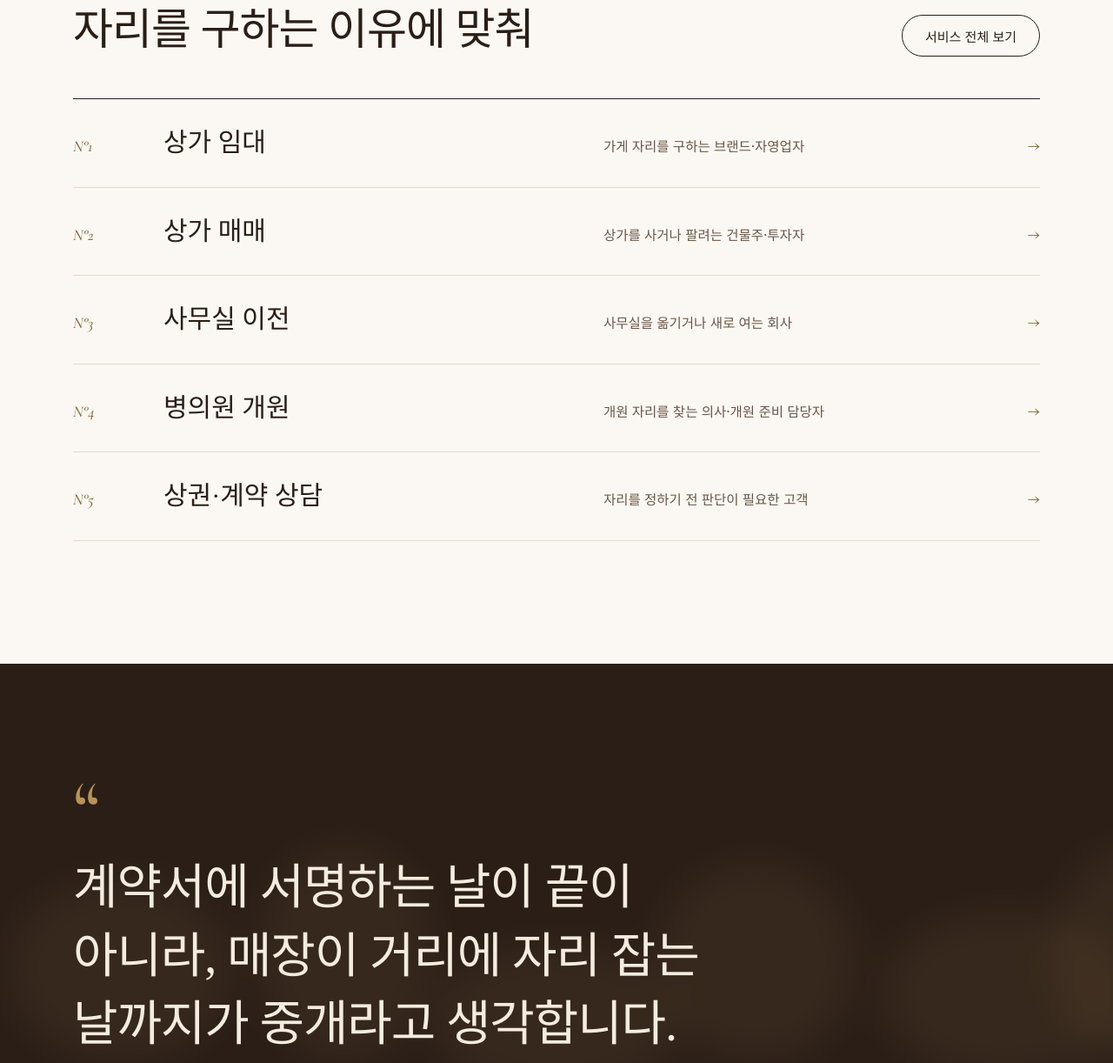
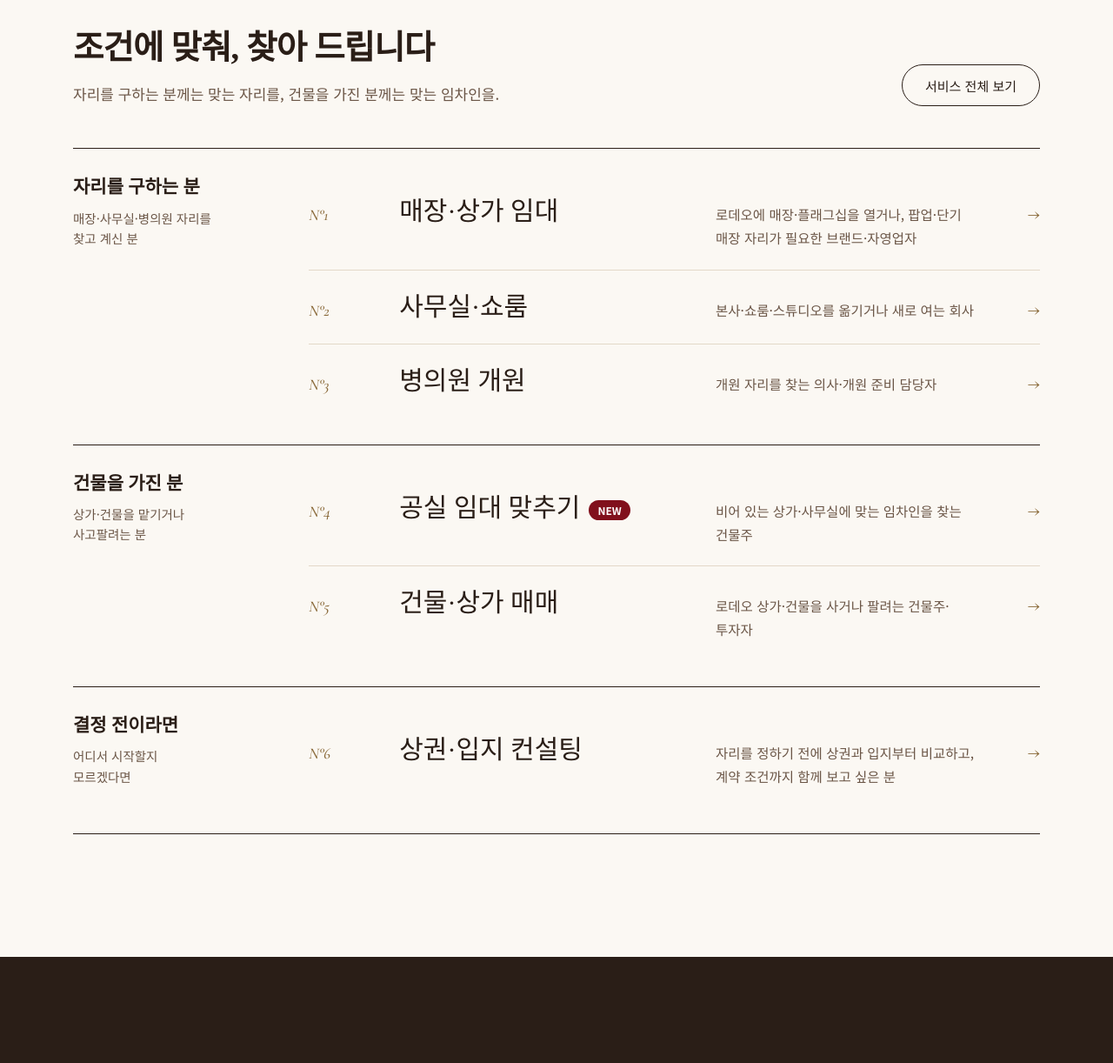
Before and after one commit to apgujeongrodeo/rodeo-website, a plain HTML site: page index.html in a window 1280 px wide. Shown: the part 1435-2657 px from the top of the page at 87% size. Drawn offline with nearby package versions, Linux system fonts and the light colour scheme; a web font is replaced by a local one.

Commit message:
Regroup services (seek/own/decide), add 공실 임대 맞추기, rename to 상권·입지 컨설팅, owner link in hero
Co-Authored-By: Claude Opus 5.5 <noreply@anthropic.com>
Claude-Session: https://claude.ai/code/session_01C59cuGcJuYYgobMHjeWYM7

```diff
--- a/assets/site.css
+++ b/assets/site.css
@@ -358,6 +358,18 @@ nav.main{gap:24px}nav.main a{white-space:nowrap;font-size:14.5px}.hd-r{gap:8px}.
 .hero .place b{font:600 13px/1 var(--sans);letter-spacing:.14em;color:#FCF9F4;background:#2A1E17;padding:7px 13px;border-radius:999px}
 .hero h1{font:700 clamp(28px,3.6vw,54px)/1.38 "Gowun Batang",var(--serif)!important;letter-spacing:-.02em}
 .hero h1 .l:nth-child(3)>span{font-weight:700}
+.svh{font:700 clamp(26px,3vw,42px)/1.3 "Gowun Batang",var(--serif)!important;margin:0}
+.svc-head .lead{margin:12px 0 0}
+.sgrp{display:grid;grid-template-columns:220px minmax(0,1fr);gap:clamp(20px,4vw,56px);padding:30px 0;border-top:1px solid var(--ink)}
+.sgrp:last-child{border-bottom:1px solid var(--ink)}
+.sgrp .gh{margin:0;font:700 21px/1.4 "Gowun Batang",var(--serif)}
+.sgrp .gh small{display:block;font:400 14.5px/1.6 var(--sans);color:var(--soft);margin-top:8px}
+.sgrp .svc{border-top:0}.sgrp .svc li:last-child{border-bottom:0}.sgrp .svc a{padding:22px 0}
+.svc h3 .new{display:inline-block;margin-left:10px;font:600 12px var(--sans);color:#fff;background:#81101C;border-radius:999px;padding:3px 10px;vertical-align:middle}
+.svgh{margin:56px 0 8px;padding-top:28px;border-top:1px solid var(--ink);font:700 24px/1.4 "Gowun Batang",var(--serif)}
+.svgh:first-child{margin-top:0}.svgh small{display:block;font:400 15px var(--sans);color:var(--soft);margin-top:6px}
+.ownerln{margin:14px 0 0;font-size:15px}.ownerln a{color:var(--ink);border-bottom:1px solid var(--gold);padding-bottom:2px}.ownerln a:hover{color:#81101C;border-color:#81101C}
+@media(max-width:760px){.sgrp{grid-template-columns:1fr;gap:4px}}
 .hero>.marq{margin-top:clamp(48px,6vw,80px)}
 .streetph{display:block;position:relative;margin-top:clamp(40px,6vw,72px);height:clamp(260px,42vw,560px);background:var(--bg) center 40%/cover no-repeat;color:#fff;text-decoration:none}
 .streetph::after{content:"";position:absolute;inset:0;background:linear-gradient(180deg,rgba(0,0,0,0) 45%,rgba(20,14,10,.55))}
--- a/assets/site.js
+++ b/assets/site.js
@@ -23,6 +23,8 @@ const clean = html => {
 const load = name => fetch(`content/${name}.json`, {cache: 'no-cache'}).then(r => { if (!r.ok) throw new Error(name); return r.json(); });
 const fail = msg => { const m = $('main'); if (m) m.insertAdjacentHTML('afterbegin', `<p class="loadfail" role="alert">${esc(msg)}</p>`); };
 const FIELD_ETC = {key: 'etc', name: '기타'};
+const SGROUPS = [{k: 'seek', t: '자리를 구하는 분', s: '매장·사무실·병의원 자리를\n찾고 계신 분'}, {k: 'own', t: '건물을 가진 분', s: '상가·건물을 맡기거나\n사고팔려는 분'}, {k: 'decide', t: '결정 전이라면', s: '어디서 시작할지\n모르겠다면'}];
+const sgroup = items => SGROUPS.map(g => ({...g, items: items.filter(x => (x.group || 'seek') === g.k)})).filter(g => g.items.length);
 const TYPE = {shop: '상가', office: '사무실', food: '음식점·카페', clinic: '병의원'};
 
 /* ---------- 공통: 헤더·메뉴·사이트 정보 ---------- */
@@ -68,7 +70,8 @@ R.home = async () => {
   $('#facts').innerHTML = (h.facts || []).map(f => `<div><b>${esc(f.value)}</b><span>${esc(f.label)}</span></div>`).join('');
   $('#mosaic').innerHTML = img(h.host_image, h.host_image_alt, 'img m1') + img(h.office_image, h.office_image_alt, 'img m2');
   $('#belief').textContent = h.belief || '';
-  $('#homeSvc').innerHTML = (sv.items || []).map((s, i) => `<li><a href="services.html#${esc(s.key)}"><span class="no">N°${i+1}</span><h3>${esc(s.name)}</h3><p>${esc(s.who)}</p><span class="ar" aria-hidden="true">→</span></a></li>`).join('');
+  if (h.svc_title) $('#svcTitle').textContent = h.svc_title; $('#svcLead').textContent = h.svc_lead || '';
+  { let n = 0; $('#homeSvc').innerHTML = sgroup(sv.items || []).map(g => `<div class="sgrp"><p class="gh">${esc(g.t)}<small>${br(g.s)}</small></p><ul class="svc">${g.items.map(s => `<li><a href="services.html#${esc(s.key)}"><span class="no">N°${++n}</span><h3>${esc(s.name)}${s.key === 'vacancy' ? '<span class="new">NEW</span>' : ''}</h3><p>${esc(s.who)}</p><span class="ar" aria-hidden="true">→</span></a></li>`).join('')}</ul></div>`).join(''); }
   const cases = (pj.items || []).filter(p => p.published);
   $('#homeCases').innerHTML = cases.length ? cases.slice(0, 3).map(caseCard).join('') : '';
   $('#homeCasesSec').hidden = !cases.length;
@@ -155,13 +158,14 @@ R.services = async () => {
   $('#pTitle').innerHTML = br(s.title); $('#pLead').textContent = s.lead || '';
   const items = s.items || [];
   $('#jump').innerHTML = items.map(x => `<a href="#${esc(x.key)}">${esc(x.name)}</a>`).join('');
-  $('#svcList').innerHTML = items.map((x, i) => `<article class="svcd" id="${esc(x.key)}">
+  let n = 0;
+  $('#svcList').innerHTML = sgroup(items).map(g => `<h2 class="svgh">${esc(g.t)}<small>${esc(g.s.replace(/\n/g, ' '))}</small></h2>` + g.items.map(x => { const i = n++; return `<article class="svcd" id="${esc(x.key)}">
     <div class="svcd-h"><span class="no">N°${i+1}</span><h2>${esc(x.name)}</h2></div>
     ${x.image ? `<div class="svcimg">${img(x.image, x.name, 'img')}</div>` : ''}
     <dl><div><dt>누가 이용하나요</dt><dd>${esc(x.who)}</dd></div>
     <div><dt>어떤 조건을 확인하나요</dt><dd><ul>${(x.checks || []).map(c => `<li>${esc(c)}</li>`).join('')}</ul></dd></div>
     <div><dt>상담할 때 알려주세요</dt><dd>${esc(x.tell)}</dd></div></dl>
-    <a class="btn cta" href="contact.html#${esc(x.key)}">${esc(x.name)} 문의하기</a></article>`).join('');
+    <a class="btn cta" href="contact.html#${esc(x.key)}">${esc(x.name)} 문의하기</a></article>`; }).join('')).join('');
   scrollToHash();
 };
 
--- a/content/home.json
+++ b/content/home.json
@@ -22,5 +22,7 @@
       "label": "같은 자리에서"
     }
   ],
-  "belief": "계약서에 서명하는 날이 끝이 아니라, 매장이 거리에 자리 잡는 날까지가 중개라고 생각합니다."
+  "belief": "계약서에 서명하는 날이 끝이 아니라, 매장이 거리에 자리 잡는 날까지가 중개라고 생각합니다.",
+  "svc_title": "조건에 맞춰, 찾아 드립니다",
+  "svc_lead": "자리를 구하는 분께는 맞는 자리를, 건물을 가진 분께는 맞는 임차인을."
 }
--- a/content/services.json
+++ b/content/services.json
@@ -1,37 +1,26 @@
 {
-  "title": "자리를 구하는 이유에 맞춰\n다섯 가지로 나눴습니다",
-  "lead": "서비스마다 누가 이용하고 무엇을 확인하는지 정리했습니다. 문의 버튼을 누르면 해당 분야가 선택된 채로 문의 페이지가 열립니다.",
+  "title": "조건에 맞춰,\n찾아 드립니다",
+  "lead": "자리를 구하는 분께는 맞는 자리를, 건물을 가진 분께는 맞는 임차인을 찾아 드립니다. 문의 버튼을 누르면 해당 분야가 선택된 채로 문의 페이지가 열립니다.",
   "items": [
     {
       "key": "lease",
-      "name": "상가 임대",
-      "who": "가게 자리를 구하는 브랜드·자영업자",
+      "name": "매장·상가 임대",
+      "who": "로데오에 매장·플래그십을 열거나, 팝업·단기 매장 자리가 필요한 브랜드·자영업자",
       "checks": [
         "희망 업종과 그 업종이 들어갈 수 있는 건물인지",
         "층수, 전용면적, 전면 길이",
         "보증금·월 임대료·관리비와 권리금 여부",
-        "간판 설치 위치와 공사 가능 기간"
+        "간판 설치 위치와 공사 가능 기간",
+        "팝업·단기 임대는 가능한 기간과 원상복구 범위"
       ],
-      "tell": "업종, 희망 면적, 예산 범위, 오픈 희망 시기",
-      "image": ""
-    },
-    {
-      "key": "sale",
-      "name": "상가 매매",
-      "who": "상가를 사거나 팔려는 건물주·투자자",
-      "checks": [
-        "현재 임차인과 임대차 계약 내용",
-        "건물 상태와 수선 이력",
-        "등기부상 권리관계",
-        "매매 후 운영 계획에 맞는 용도인지"
-      ],
-      "tell": "매수·매도 여부, 희망 지역과 가격대, 보유 중인 건물 정보",
-      "image": ""
+      "tell": "업종, 희망 면적, 예산 범위, 오픈 희망 시기 (팝업이면 운영 기간)",
+      "image": "",
+      "group": "seek"
     },
     {
       "key": "office",
-      "name": "사무실 이전",
-      "who": "사무실을 옮기거나 새로 여는 회사",
+      "name": "사무실·쇼룸",
+      "who": "본사·쇼룸·스튜디오를 옮기거나 새로 여는 회사",
       "checks": [
         "인원에 맞는 면적과 공간 구조",
         "엘리베이터·주차·출입 시간",
@@ -39,7 +28,8 @@
         "계약 시작일과 기존 사무실 만기일"
       ],
       "tell": "인원, 희망 면적, 이전 희망 시기, 현재 사무실 계약 만기",
-      "image": ""
+      "image": "",
+      "group": "seek"
     },
     {
       "key": "clinic",
@@ -52,20 +42,50 @@
         "의료기관 개설 요건 (관할 보건소 확인 필요)"
       ],
       "tell": "진료과, 희망 면적, 예산, 개원 희망 시기",
+      "image": "",
+      "group": "seek"
+    },
+    {
+      "key": "vacancy",
+      "group": "own",
+      "name": "공실 임대 맞추기",
+      "who": "비어 있는 상가·사무실에 맞는 임차인을 찾는 건물주",
+      "checks": [
+        "건물 용도와 들어올 수 있는 업종",
+        "주변 시세에 맞는 보증금·월 임대료·관리비",
+        "광고에 필요한 건축물대장 정보와 현장 사진",
+        "들어올 임차인의 업종과 운영 계획"
+      ],
+      "tell": "건물 주소, 층·면적, 희망 임대 조건, 입주 가능 시기. 단독으로 맡기시면 홈페이지 단독 매물로 소개합니다.",
       "image": ""
     },
     {
+      "key": "sale",
+      "name": "건물·상가 매매",
+      "who": "로데오 상가·건물을 사거나 팔려는 건물주·투자자",
+      "checks": [
+        "현재 임차인과 임대차 계약 내용",
+        "건물 상태와 수선 이력",
+        "등기부상 권리관계",
+        "매매 후 운영 계획에 맞는 용도인지"
+      ],
+      "tell": "매수·매도 여부, 희망 지역과 가격대, 보유 중인 건물 정보",
+      "image": "",
+      "group": "own"
+    },
+    {
       "key": "consult",
-      "name": "상권·계약 상담",
-      "who": "자리를 정하기 전 판단이 필요한 고객",
+      "name": "상권·입지 컨설팅",
+      "who": "자리를 정하기 전에 상권과 입지부터 비교하고, 계약 조건까지 함께 보고 싶은 분",
       "checks": [
         "후보지의 전면 노출과 유동 동선",
+        "업종에 맞는 거리·골목",
         "같은 상가라도 달라지는 계약 조건",
-        "재계약·임대료 조정 시 확인할 점",
-        "입점 후 설비 문제 발생 시 연락 체계"
+        "재계약·임대료 조정 때 확인할 점"
       ],
-      "tell": "검토 중인 주소나 후보지, 궁금한 계약 조항",
-      "image": ""
+      "tell": "검토 중인 주소나 후보지, 궁금한 점. 15분 무료 사전 상담으로 시작합니다.",
+      "image": "",
+      "group": "decide"
     }
   ]
 }
--- a/index.html
+++ b/index.html
@@ -22,7 +22,7 @@
  <div class="wrap">
   <p class="place" id="hEyebrow"></p>
   <h1 id="hTitle"></h1>
-  <div class="hero-row"><p class="lead" id="hLead"></p>
+  <div class="hero-row"><div><p class="lead" id="hLead"></p><p class="ownerln"><a href="contact.html#vacancy">건물주이신가요? 비어 있는 상가·사무실, 맞는 임차인을 찾아 드립니다</a></p></div>
    <div class="acts"><a class="btn cta" href="contact.html">상담 문의하기</a><a class="btn kakao" data-kakao href="https://open.kakao.com/o/se3nXtYi" target="_blank" rel="noopener"><svg class="ki" viewBox="0 0 24 24" aria-hidden="true"><path d="M12 3C6.5 3 2 6.6 2 11c0 2.8 1.8 5.3 4.6 6.7L5.7 21.2c-.1.3.3.6.6.4l4.1-2.7c.5.1 1 .1 1.6.1 5.5 0 10-3.6 10-8S17.5 3 12 3z" fill="currentColor"/></svg><span>카카오톡 상담</span></a><a class="btn" href="services.html">중개 서비스 보기</a></div></div>
  </div>
  <div class="marq" aria-hidden="true"><div class="tr" id="marq"></div></div>
@@ -34,13 +34,13 @@
  <div><div class="mosaic" id="mosaic"></div></div>
 </div></section>
 <section class="sec" style="padding-top:0"><div class="wrap">
- <div class="svc-head"><h2>자리를 구하는 이유에 맞춰</h2><a class="btn" href="services.html">서비스 전체 보기</a></div>
- <ul class="svc" id="homeSvc"></ul>
+ <div class="svc-head"><div><h2 class="svh" id="svcTitle">조건에 맞춰, 찾아 드립니다</h2><p class="lead" id="svcLead"></p></div><a class="btn" href="services.html">서비스 전체 보기</a></div>
+ <div id="homeSvc"></div>
 </div></section>
 <section class="sec belief"><div class="leaves" aria-hidden="true"></div><div class="wrap">
  <p class="q" id="belief"></p>
  <p class="sign"><b data-site="broker">김태욱</b>공인중개사</p>
- <div class="acts"><a class="btn light" href="consulting.html">상권·계약 컨설팅 보기</a></div>
+ <div class="acts"><a class="btn light" href="consulting.html">상권·입지 컨설팅 보기</a></div>
 </div></section>
 <section class="sec" id="homeListSec" hidden><div class="wrap">
  <div class="svc-head"><h2>단독 매물</h2><a class="btn" href="listings.html">매물 전체 보기</a></div>
```
Also changed, not shown: consulting.html (+3 -3 lines), preview-services.html (deleted, +0 -50 lines), qna.html (+1 -1 lines), services.html (+2 -2 lines), 1 other file.
